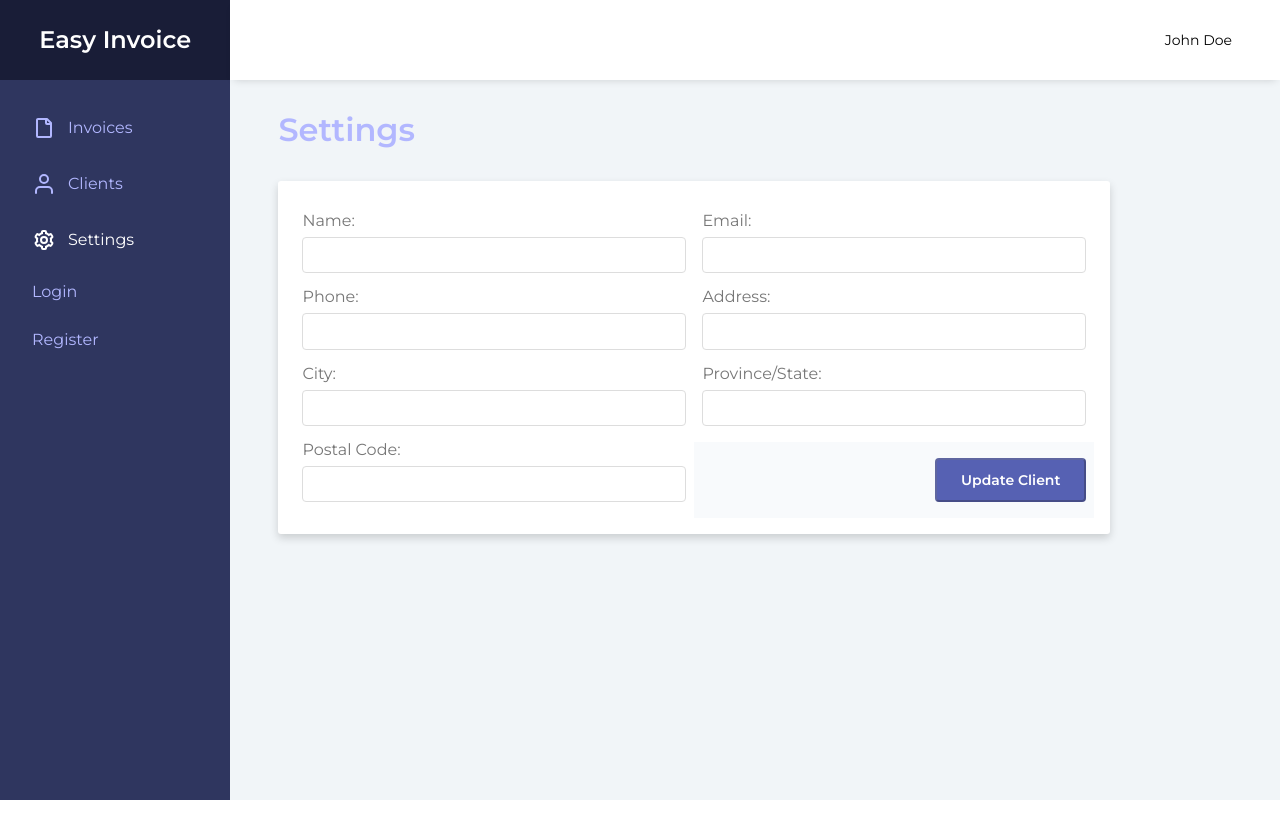
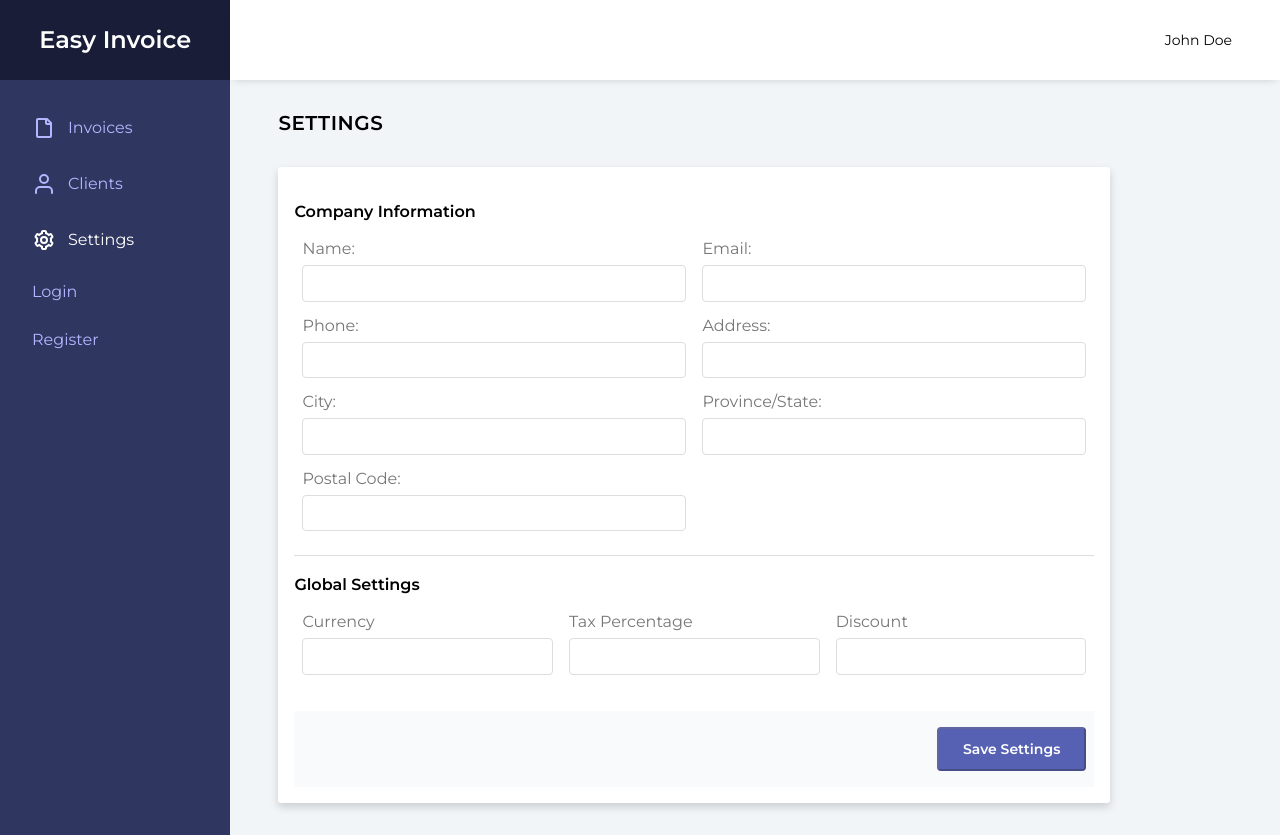
Before and after one commit to rprema/easy-invoice, an Angular app: page /settings in a window 1280 px wide. Before the commit the page ends 800 px from the top, so only its background shows below. Built offline with nearby package versions, Linux system fonts and the light colour scheme.

Commit message:
Add global field to the settings page.

```diff
--- a/src/app/pages/settings/settings.component.html
+++ b/src/app/pages/settings/settings.component.html
@@ -1,12 +1,12 @@
 <div class="settings-page">
-  <div class="company__header">
-    <h1 class="company__header--text">Settings</h1>
+  <div class="main-content__heading">
+    <h1>Settings</h1>
   </div>
 
 
   <form #companyForm="ngForm" name="companyForm" (ngSubmit)="onSubmit(companyForm.value)" class="main__form">
+    <h4>Company Information</h4>
     <div class="company__form--items">
-
       <div class="company__form--item">
         <label class="form-label">Name:</label>
         <input class="form-input"
@@ -121,7 +121,7 @@
         <input class="form-input"
                type="text"
                #companyPostalVariable="ngModel"
-               [(ngModel)]="companyState"
+               [(ngModel)]="companyPostal"
                required
                name="companyPostal"
                id="companyPostalFld">
@@ -132,9 +132,63 @@
           </div>
         </div>
       </div>
-      <div class="main-container--buttons">
-        <button class="update-company" [disabled]="!companyForm.valid">Update Client</button>
+    </div>
+    <hr/>
+    <h4>Global Settings</h4>
+    <div class="company__form--items company__form--items--settings">
+      <div class="company__form--item">
+        <label class="form-label">Currency</label>
+        <input class="form-input"
+               type="text"
+               #currencySymbolVariable="ngModel"
+               [(ngModel)]="currencySymbol"
+               required
+               name="currencySymbol"
+               id="currencySymbolFld">
+        <div *ngIf="currencySymbolVariable.errors && (currencySymbolVariable.dirty || currencySymbolVariable.touched)"
+             class="alert__company">
+          <div [hidden]="!currencySymbolVariable.errors.required">
+            Currency is required
+          </div>
+        </div>
+      </div>
+      <div class="company__form--item">
+        <label class="form-label">Tax Percentage</label>
+        <input class="form-input"
+               type="text"
+               #taxPercentageVariable="ngModel"
+               [(ngModel)]="taxPercentage"
+               required
+               name="taxPercentage"
+               id="taxPercentageFld">
+        <div *ngIf="taxPercentageVariable.errors && (taxPercentageVariable.dirty || taxPercentageVariable.touched)"
+             class="alert__company">
+          <div [hidden]="!taxPercentageVariable.errors.required">
+            Tax Percentage is required
+          </div>
+        </div>
+      </div>
+      <div class="company__form--item">
+        <label class="form-label">Discount</label>
+        <input class="form-input"
+               type="text"
+               #discountAmountVariable="ngModel"
+               [(ngModel)]="discountAmount"
+               required
+               name="discountAmount"
+               id="discountAmountFld">
+        <div *ngIf="discountAmountVariable.errors && (discountAmountVariable.dirty || discountAmountVariable.touched)"
+             class="alert__company">
+          <div [hidden]="!discountAmountVariable.errors.required">
+            Discount is required
+          </div>
+        </div>
       </div>
     </div>
+
+    <div class="main-container--buttons">
+      <button class="save__settings" [disabled]="!companyForm.valid" (click)="onSaveSettings()">Save Settings</button>
+    </div>
+
   </form>
 </div>
--- a/src/app/pages/settings/settings.component.scss
+++ b/src/app/pages/settings/settings.component.scss
@@ -2,19 +2,31 @@
 .main__form {
   margin-top: 2rem;
   background: #fff;
-  padding: 2rem 1rem 1rem;
-  box-shadow: 0 4px 8px 0 rgba(0,0,0,0.16);
+  padding: 1rem;
+  box-shadow: 0 4px 8px 0 rgba(0, 0, 0, 0.16);
   -webkit-border-radius: 3px;
   -moz-border-radius: 3px;
   border-radius: 3px;
   max-width: 800px;
+
+  hr {
+    height: 1px;
+    color: #DDD;
+    background-color: #DDD;
+    border: none;
+  }
+
+  h4 {
+    margin: 20px 0;
+  }
 }
 
 
-.company__header--text{
-  margin:0;
+.company__header--text {
+  margin: 0;
   color: #b2b7ff;
 }
+
 .company__form--items {
   border: 0 solid #dae1e7;
   display: flex;
@@ -22,26 +34,23 @@
   line-height: 1;
 }
 
-.company__form--item{
+.company__form--item {
   display: flex;
   flex-direction: column;
   flex: 0 0 48%;
   margin-bottom: 1rem;
   padding: 0 1%;
 
-  //&:nth-of-type(2n+2) {
-  //  margin-left: 2%;
-  //}
 
-  .form-label{
+  .form-label {
     color: #777;
     margin-bottom: 0.5rem;
     user-select: none;
   }
 
-  .form-input{
+  .form-input {
     padding: 8px;
-    display:block;
+    display: block;
     border: 1px solid #ddd;
     color: #3d4852;
     background-color: #fff;
@@ -55,6 +64,13 @@
 
 }
 
+.company__form--items--settings {
+  .company__form--item {
+    flex: 0 0 31.33%;
+    padding: 0 1%;
+  }
+}
+
 .alert__company {
 
   color: #5b5ef7;
@@ -62,23 +78,31 @@
 }
 
 .main-container--buttons {
+  margin: 20px 0 0 0;
   padding: 1rem 1%;
-  //padding-bottom: 1rem;
   display: flex;
   flex: 0 0 48%;
   align-items: center;
   border: 0 solid #dae1e7;
   background-color: #F8FAFC;
+  cursor: pointer;
 
 }
-  .update-company{
+
+.save__settings {
   margin-left: auto;
   align-items: center;
   padding: 0.75rem 1.5rem;
   border-radius: .25rem;
   background-color: #5661b3;
-    color:#fff;
+  color: #fff;
   font-size: 0.875rem;
   font-weight: 700;
   white-space: nowrap;
+
+
+  &:hover{
+    cursor: pointer;
+
   }
+}
--- a/src/app/pages/settings/settings.component.ts
+++ b/src/app/pages/settings/settings.component.ts
@@ -13,6 +13,10 @@ export class SettingsComponent implements OnInit {
   companyAddress: any;
   companyCity: any;
   companyState: any;
+  companyPostal: any;
+  currencySymbol: any;
+  taxPercentage: any;
+  discountAmount: any;
 
   onSubmit(settingsData) {
     console.log(`settingsData: `, settingsData);
@@ -22,5 +26,9 @@ export class SettingsComponent implements OnInit {
 
   ngOnInit() {
   }
+  onSaveSettings(){
+    console.log('clicked on save settings');
+
+  }
 
 }
```
Lines whose indentation alone changed are shown as unchanged.
